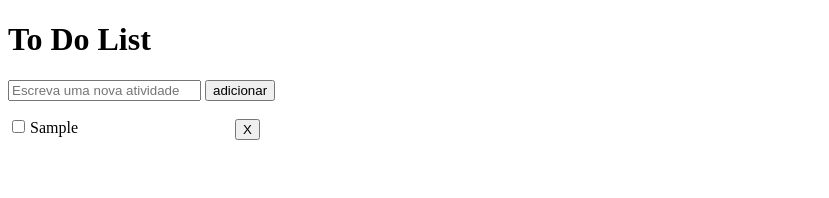
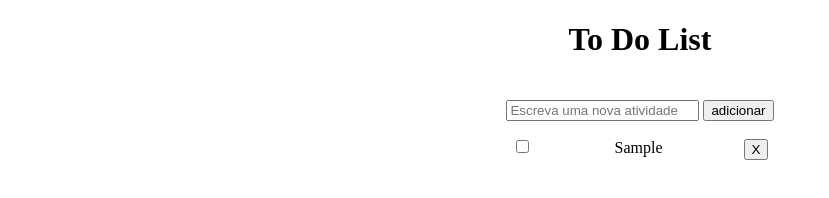
Before and after one commit to JoaoAlfredoMader/to-do-list, a plain HTML site: page src/index.html in a window 1280 px wide. Both pictures are taken after typing "Sample" into the empty fields and a click on the button "adicionar". Shown: the whole page, without its empty margins (0-829 px from the left). Drawn offline with Linux system fonts and the light colour scheme.

Commit message:
update list X axis

```diff
--- a/src/style.css
+++ b/src/style.css
@@ -16,3 +16,32 @@ li objeto {
     width: 200px;
     overflow-wrap: break-word;
 }
+
+body {
+    display: flex;
+    flex-direction: column; /* Altera a direção do flexbox para coluna */
+    align-items: center; /* Centraliza verticalmente */
+    height: 100vh;
+    margin: 0;
+}
+
+header {
+    text-align: center;
+    margin-bottom: 20px; /* Espaço entre o cabeçalho e o campo de entrada */
+}
+
+#lista-tarefas {
+    list-style-type: none;
+    padding: 0;
+    display: flex; /* Adiciona display flex para centralizar horizontalmente */
+    flex-direction: column; /* Altera a direção do flexbox para coluna */
+    align-items: center; /* Centraliza verticalmente */
+}
+
+#lista-tarefas li {
+    text-align: center; /* Centraliza o texto */
+}
+
+#lista-tarefas li input[type="checkbox"] {
+    margin-right: 10px;
+}
```
Also changed, not shown: src/index.html (+1 -0 lines).
